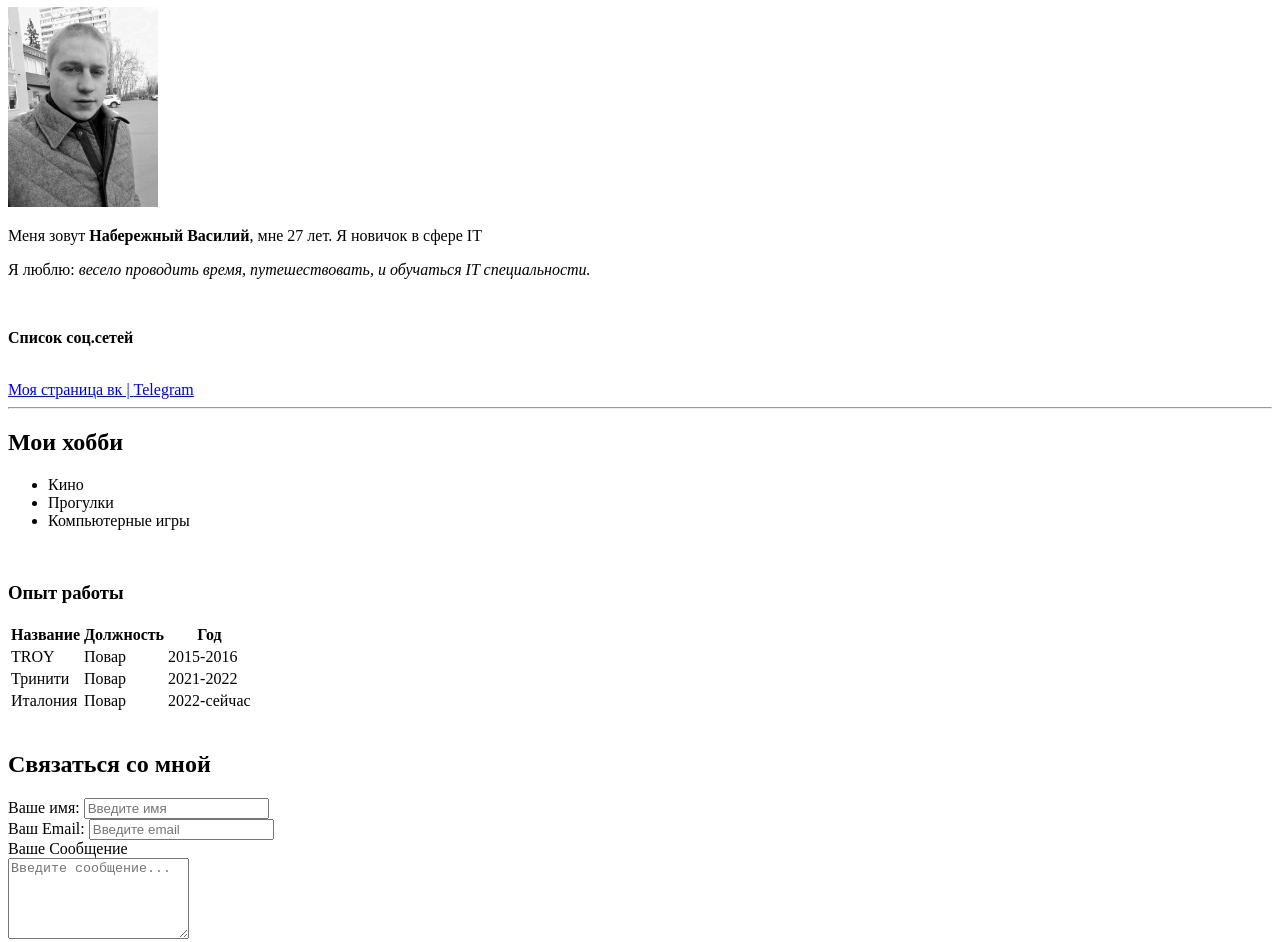
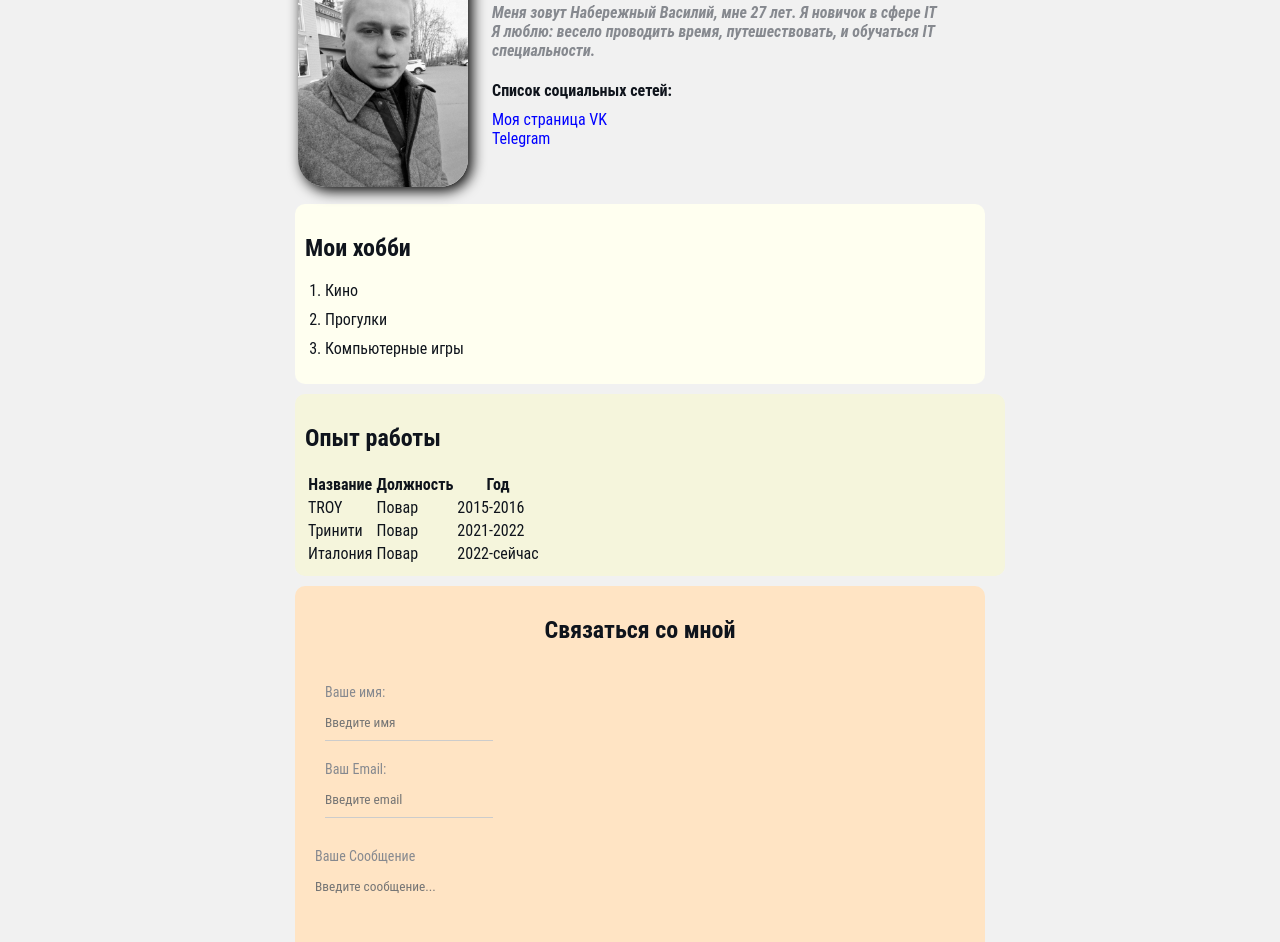
Before and after one commit to Vasek4814/resume, a plain HTML site: page index.html in a window 1280 px wide. Shown: the part 73-1015 px from the top of the page. Drawn offline with Linux system fonts and the light colour scheme; files that its build step writes are made by us from their sources.

Commit message:
Add styles

```diff
--- /dev/null
+++ b/index.css
@@ -0,0 +1,117 @@
+body {
+    font-family: 'Roboto Condensed', sans-serif;
+    font-size: 16px;
+    font-weight: normal;
+    color: #0f141c;
+    background: #f1f1f1;
+
+
+}
+.container {
+
+max-width: 750px;
+margin: auto;
+
+}
+.avatar {
+
+width: 170px;
+border-radius: 28px;
+box-shadow: 4px 4px 14px rgba(0,0,0,25);
+
+}
+.info-text p {
+    font-style: italic;
+    font-weight: bold;
+    font-size: 16px;
+    color: #86898f;
+    margin: 0px;
+    padding-left: 20px;
+
+}
+.info-text h4 {
+    margin-bottom:10px;
+    padding-left: 20px;
+}
+.info-text a {
+    padding-left: 20px;
+}
+.card {
+    margin: 15px;
+    padding: 15px;
+    margin-bottom: 15px;
+}
+.card-hobby {
+    background-color: #FFFFF0;
+    border-radius: 10px;
+    padding: 10px;
+    margin-top: 10px;
+
+}
+.card-job {
+    background-color: #F5F5DC;
+    border-radius: 10px;
+    padding: 10px;
+    margin-top: 10px;
+}
+.card-con {
+    background-color: #FFE4C4;
+    border-radius: 10px;
+    padding: 10px;
+    margin-top: 10px;
+}
+a {
+    color: blue;
+    text-decoration: none;
+}
+a:hover {
+    color: gray;
+}
+a:active {
+    color: blueviolet;
+
+}
+.btn .btn:hover {
+    padding: 5px 5px;
+    opacity: 0.8;
+    box-shadow: 4px 4px;
+}
+.card-hobby ol {
+    padding: 0px 20px;
+}
+.card-hobby li {
+    margin-bottom: 10px;
+
+}
+.card-job {
+    width: 100%;
+}
+.card-con h2 {
+    text-align: center;
+}
+.form-group label {
+display: block;
+font-size: 14px;
+color: #86898f;
+}
+.form-row {
+margin-bottom: 10px;
+display: flex;
+}
+.form-row, .form-group{
+
+display: inline-block;
+margin: 10px;
+width: 50%;
+
+}
+.form-group input, .form-group textarea {
+    width: 100%;
+    box-sizing: border-box;
+    border: none;
+    background: transparent;
+    border-bottom: 1px solid #ccc;
+    color: black;
+    padding: 15px 0px 10px;
+    font-family: inherit;
+}
--- a/index.html
+++ b/index.html
@@ -3,15 +3,32 @@
   <head>
     <meta charset="UTF-8" />
     <meta name="viewport" content="width=device-width, initial-scale=1.0" />
+    <link rel="stylesheet" href="css-course/index.css" />
     <title>Resume</title>
+
   </head>
+
   <body>
-    <h1>Привет!</h1>
-    <img src="./задание картинка.jpg" width="150" alt="Фото со мной" />
+
+<div class="container">
+  <div class="box">
+    <div>
+
+
+      <div class="card">
+      <div class="info">
+        <div class="info-text">
+          <table>
+            <tr>
+              <td>
+          <img src="./задание картинка.jpg" alt="Фото со мной" class="avatar" />
+        </td>
+        <td>
           <p>
-      Меня зовут <strong>Набережный Василий</strong>, мне 27 лет. Я новичок в
-      сфере IT
+            Меня зовут <strong>Набережный Василий</strong>, мне 27 лет. Я
+            новичок в сфере IT
           </p>
+
           <p>
             Я люблю:
             <em
@@ -19,22 +36,30 @@
               специальности.</em
             >
           </p>
-    <br />
-    <p><strong>Список соц.сетей</strong></p>
-    <br />
+
+          <h4>Список социальных сетей:</h4>
           <a href="https://vk.com/id240218087" target="_blank"
-      >Моя страница вк |
+            >Моя страница VK
+            <br>
             <a href="https://t.me/vasek_Nab" target="_blank">Telegram</a></a
-    >
-    <hr />
+          ></td>
+        </tr>
+      </table>
+        </div>
+      </div>
+
+
+      <div class="card-hobby">
         <h2>Мои хобби</h2>
-    <ul>
+        <ol class="list">
           <li>Кино</li>
           <li>Прогулки</li>
           <li>Компьютерные игры</li>
-    </ul>
-    <br />
-    <h3>Опыт работы</h3>
+        </ol>
+      </div>
+
+      <div class="card-job">
+        <h2>Опыт работы</h2>
         <table>
           <th>Название</th>
           <th>Должность</th>
@@ -56,21 +81,24 @@
             <td>2022-сейчас</td>
           </tr>
         </table>
-    <br />
+      </div>
+      <div class="card-con">
+        <h2>Связаться со мной</h2>
 
-    <h2>Связаться со мной</h2>
-    <div>
+        <div class="form-row">
+
+        <div class="form-group">
           <label for="text">Ваше имя:</label>
           <input type="text" id="text" placeholder="Введите имя" />
         </div>
-    <div>
+        <div class="form-group">
           <label for="email">Ваш Email:</label>
           <input type="email" id="email" placeholder="Введите email" />
         </div>
+      </div>
 
-    <div>
+        <div class="form-group">
           <label for="massage">Ваше Сообщение</label>
-      <br />
           <textarea
             name=""
             id="massage"
@@ -81,5 +109,9 @@
         </div>
         <br />
         <button type="submit">Отправить!</button>
+      </div>
+    </div>
+  </div>
+  </div>
   </body>
 </html>
```
Lines whose indentation alone changed are shown as unchanged.
